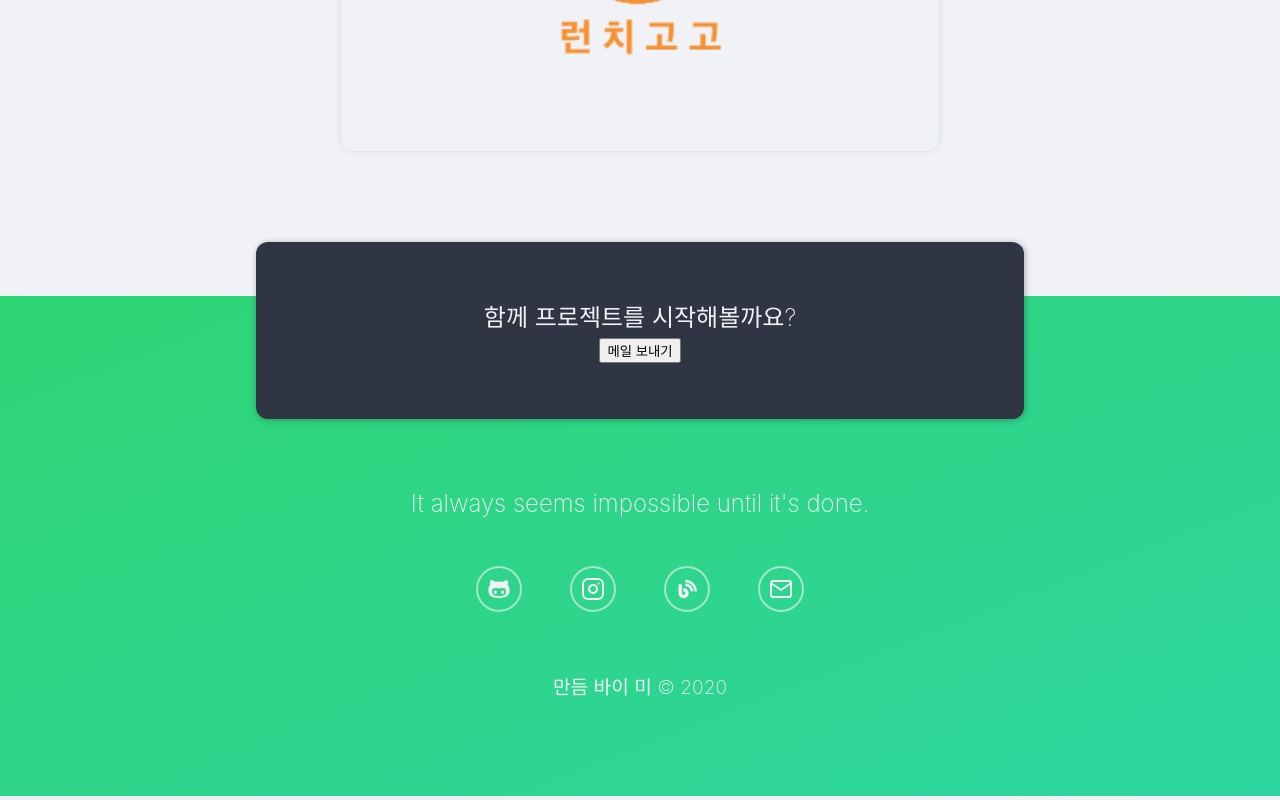
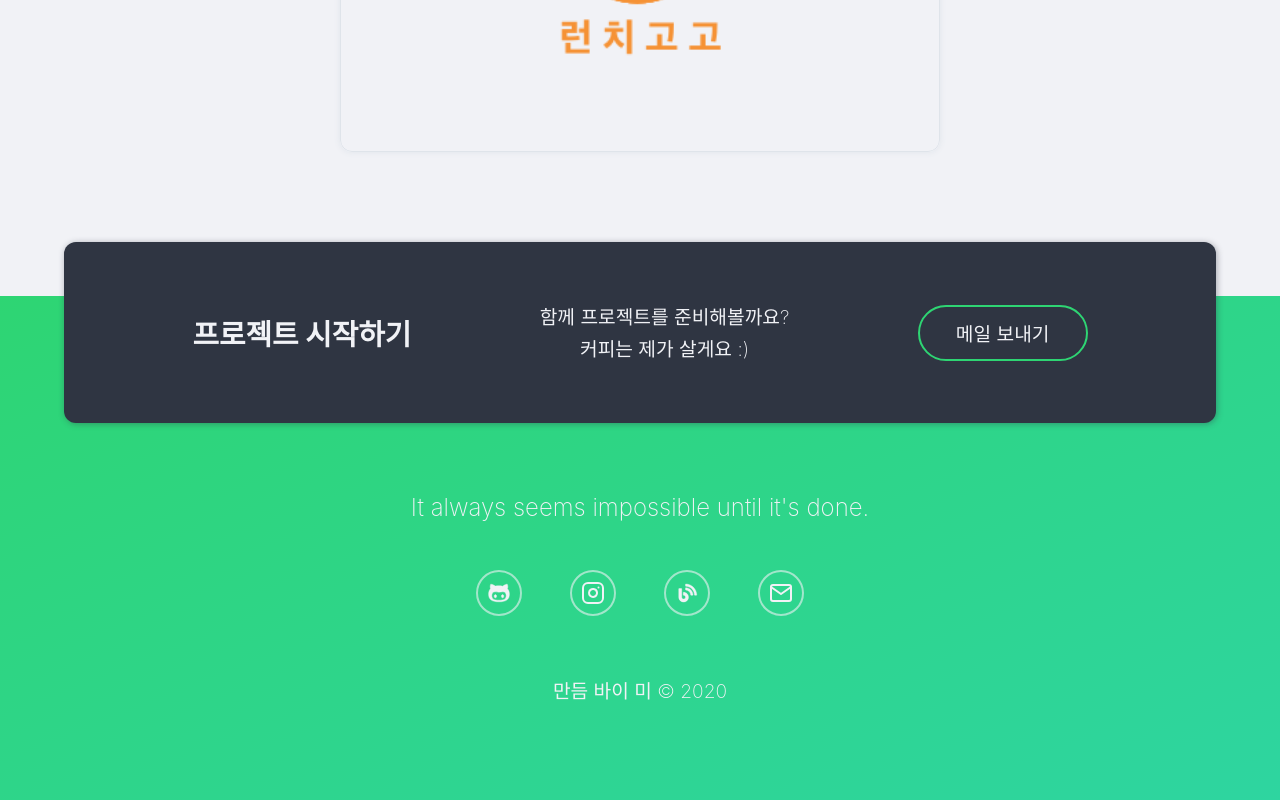
Before and after one commit to ekklesia11/portfolio_csr, a React (Create React App) app: page / in a window 1280 px wide. Shown: the part 3958-4758 px from the top of the page. Built offline with nearby package versions, Linux system fonts and the light colour scheme.

Commit message:
footer finalised

```diff
--- a/src/components/contact/contactBox.js
+++ b/src/components/contact/contactBox.js
@@ -17,8 +17,20 @@ const ContactBox = () => {
   return (
     <Container>
       <div className="mail">
-        <div>함께 프로젝트를 시작해볼까요?</div>
-        <button>메일 보내기</button>
+        <h2>프로젝트 시작하기</h2>
+        <p>
+          함께 프로젝트를 준비해볼까요?
+          <br />
+          커피는 제가 살게요 :)
+        </p>
+        <a
+          href="mailto:happyyquokka@gmail.com"
+          target="_blank"
+          rel="noopener noreferrer"
+          className="send-mail"
+        >
+          메일 보내기
+        </a>
       </div>
       <div className="word">It always seems impossible until it's done.</div>
       <div className="info">
@@ -60,15 +72,40 @@ const Container = styled.div`
   font-weight: 200;
 
   .mail {
-    font-size: 1.5rem;
+    font-size: 1.2rem;
     background-color: ${(props) => props.theme.color.text};
-    padding: 56px 0;
-    width: 60%;
+    padding: 46px 0;
+    width: 90%;
+    max-width: 1200px;
     margin: 0 auto;
     position: relative;
     top: -70px;
     border-radius: 12px;
     box-shadow: 1px 1px 6px rgba(47, 53, 66, 0.4);
+    display: flex;
+    justify-content: space-evenly;
+    align-items: center;
+
+    p {
+      margin: 0;
+      line-height: 2rem;
+    }
+  }
+
+  .send-mail {
+    text-decoration: none;
+    font-size: 1.2rem;
+    font-weight: 400;
+    color: ${(props) => props.theme.color.textInverse};
+    padding: 12px 36px;
+    border: 2px solid ${(props) => props.theme.color.main};
+    cursor: pointer;
+    transition: all 0.3s;
+    border-radius: 80px;
+
+    &:hover {
+      background-color: ${(props) => props.theme.color.main};
+    }
   }
 
   .word {
--- a/src/components/project/projectBox.js
+++ b/src/components/project/projectBox.js
@@ -181,7 +181,7 @@ const Card = styled.div`
       bottom: 0;
       left: 0;
       right: 0;
-      transition: all 0.5s;
+      transition: ease-in-out 0.5s;
       display: flex;
       flex-direction: column;
       justify-content: center;
@@ -220,7 +220,7 @@ const Card = styled.div`
     }
 
     .background {
-      transition: all 0.5s;
+      transition: ease-in-out 0.5s;
       background-repeat: no-repeat;
       background-size: 200px;
       background-position: center;
```
